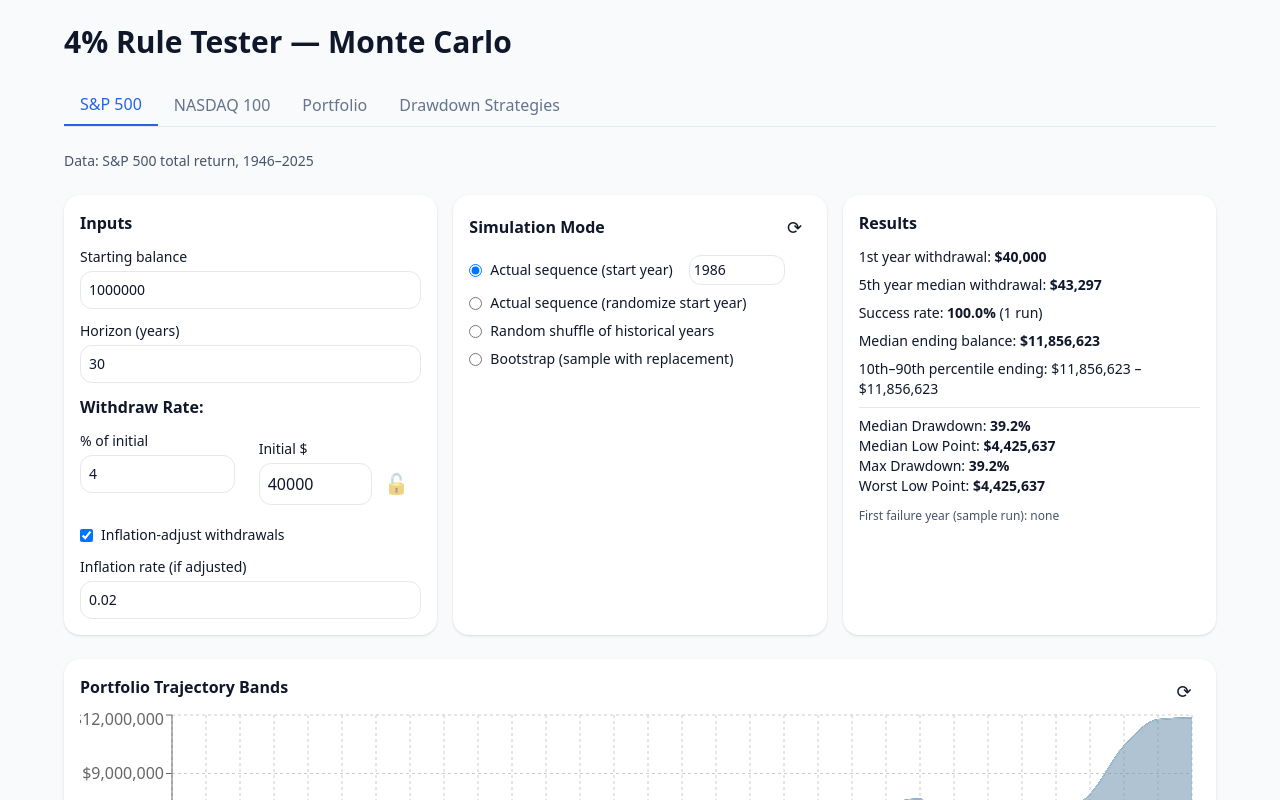
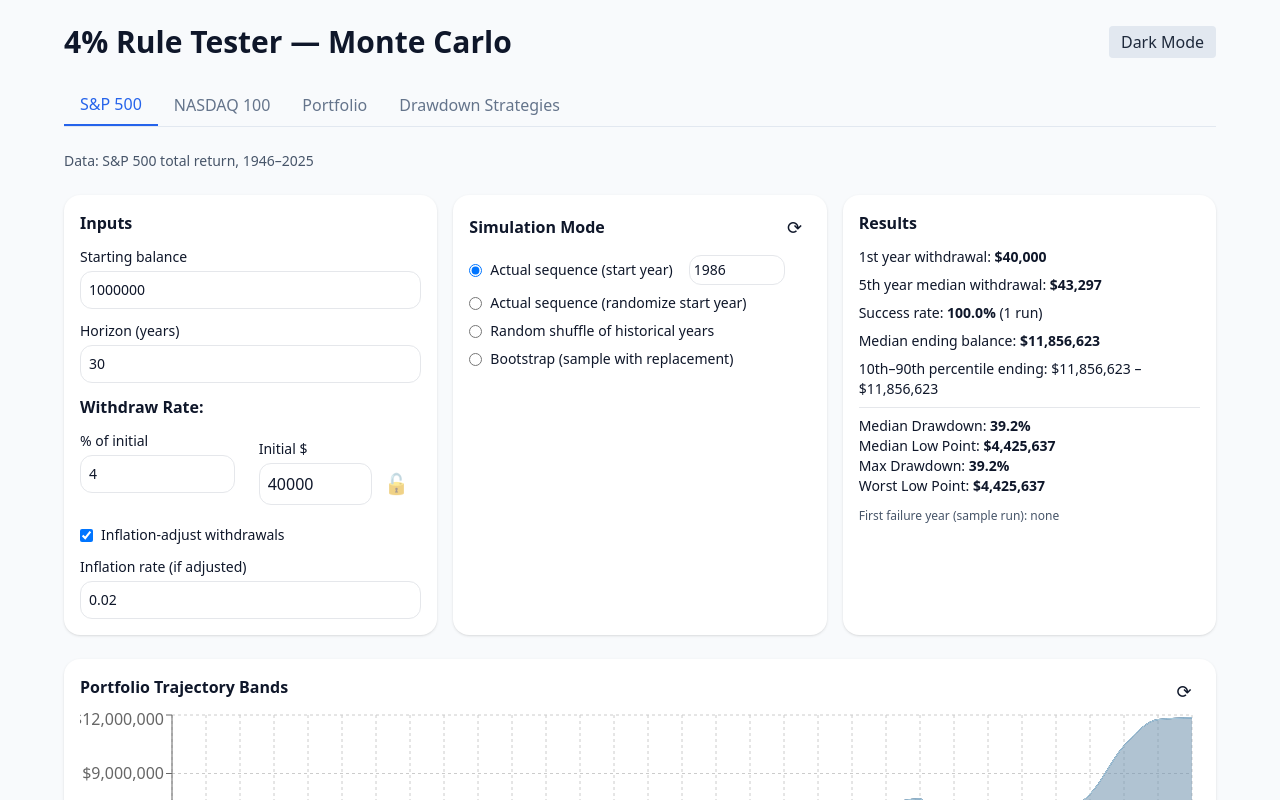
Before and after one commit to GodsMoon/bucket-retirement-calculator, a React (Vite) app: page / in a window 1280 px wide. Shown: the top 800 px of the page. Built offline with nearby package versions, Linux system fonts and the light colour scheme.

Commit message:
Add dark mode toggle and styling

```diff
--- a/src/App.tsx
+++ b/src/App.tsx
@@ -22,6 +22,7 @@ export type DrawdownStrategies =
 
 export default function App() {
   const round2 = (n: number) => Math.round(n * 100) / 100;
+  const [darkMode, setDarkMode] = useState(false);
   const [activeTab, setActiveTab] = useState<"sp500" | "nasdaq100" | "portfolio" | "drawdown">("sp500");
   const [cash, setCash] = useState(100_000);
   const [spy, setSpy] = useState(450_000);
@@ -40,6 +41,8 @@ export default function App() {
   const [seed, setSeed] = useState<number | "">("");
   const [refreshCounter, setRefreshCounter] = useState(0);
   const [startYear, setStartYear] = useState<number>(1986); // Default start year
+
+  const toggleDarkMode = () => setDarkMode((prev) => !prev);
 
   const handleParamChange = (param: string, value: string | number | boolean) => {
     switch (param) {
@@ -90,11 +93,18 @@ export default function App() {
   };
 
   return (
-    <div className="min-h-screen bg-slate-50 text-slate-900 p-6">
-      <div className="max-w-6xl mx-auto space-y-6">
-        <header className="flex items-center justify-between">
-          <h1 className="text-2xl md:text-3xl font-bold">4% Rule Tester — Monte Carlo</h1>
-        </header>
+    <div className={darkMode ? "dark" : ""}>
+      <div className="min-h-screen bg-slate-50 text-slate-900 dark:bg-slate-900 dark:text-slate-100 p-6">
+        <div className="max-w-6xl mx-auto space-y-6">
+          <header className="flex items-center justify-between">
+            <h1 className="text-2xl md:text-3xl font-bold">4% Rule Tester — Monte Carlo</h1>
+            <button
+              className="px-3 py-1 rounded bg-slate-200 text-slate-800 dark:bg-slate-700 dark:text-slate-100"
+              onClick={toggleDarkMode}
+            >
+              {darkMode ? "Light Mode" : "Dark Mode"}
+            </button>
+          </header>
 
         <TabNavigation
           activeTab={activeTab}
@@ -187,6 +197,7 @@ export default function App() {
             refreshCounter={refreshCounter}
           />
         )}
+        </div>
       </div>
     </div>
   );
--- a/src/components/TabNavigation.tsx
+++ b/src/components/TabNavigation.tsx
@@ -7,27 +7,35 @@ interface TabNavigationProps {
 
 const TabNavigation: React.FC<TabNavigationProps> = ({ activeTab, onTabChange }) => {
   return (
-    <div className="flex border-b border-slate-200 mb-6">
+    <div className="flex border-b border-slate-200 dark:border-slate-700 mb-6">
       <button
-        className={`px-4 py-2 font-medium ${activeTab === 'sp500' ? 'text-blue-600 border-b-2 border-blue-600' : 'text-slate-500 hover:text-slate-700'}`}
+        className={`px-4 py-2 font-medium ${activeTab === 'sp500'
+          ? 'text-blue-600 border-b-2 border-blue-600 dark:text-blue-400 dark:border-blue-400'
+          : 'text-slate-500 hover:text-slate-700 dark:text-slate-400 dark:hover:text-slate-200'}`}
         onClick={() => onTabChange('sp500')}
       >
         S&P 500
       </button>
       <button
-        className={`px-4 py-2 font-medium ${activeTab === 'nasdaq100' ? 'text-blue-600 border-b-2 border-blue-600' : 'text-slate-500 hover:text-slate-700'}`}
+        className={`px-4 py-2 font-medium ${activeTab === 'nasdaq100'
+          ? 'text-blue-600 border-b-2 border-blue-600 dark:text-blue-400 dark:border-blue-400'
+          : 'text-slate-500 hover:text-slate-700 dark:text-slate-400 dark:hover:text-slate-200'}`}
         onClick={() => onTabChange('nasdaq100')}
       >
         NASDAQ 100
       </button>
       <button
-        className={`px-4 py-2 font-medium ${activeTab === 'portfolio' ? 'text-blue-600 border-b-2 border-blue-600' : 'text-slate-500 hover:text-slate-700'}`}
+        className={`px-4 py-2 font-medium ${activeTab === 'portfolio'
+          ? 'text-blue-600 border-b-2 border-blue-600 dark:text-blue-400 dark:border-blue-400'
+          : 'text-slate-500 hover:text-slate-700 dark:text-slate-400 dark:hover:text-slate-200'}`}
         onClick={() => onTabChange('portfolio')}
       >
         Portfolio
       </button>
       <button
-        className={`px-4 py-2 font-medium ${activeTab === 'drawdown' ? 'text-blue-600 border-b-2 border-blue-600' : 'text-slate-500 hover:text-slate-700'}`}
+        className={`px-4 py-2 font-medium ${activeTab === 'drawdown'
+          ? 'text-blue-600 border-b-2 border-blue-600 dark:text-blue-400 dark:border-blue-400'
+          : 'text-slate-500 hover:text-slate-700 dark:text-slate-400 dark:hover:text-slate-200'}`}
         onClick={() => onTabChange('drawdown')}
       >
         Drawdown Strategies
--- a/src/index.css
+++ b/src/index.css
@@ -3,4 +3,4 @@
 @tailwind utilities;
 
 /* optional sanity check: this will make the page obvious if Tailwind compiled */
-body { @apply bg-slate-100 text-slate-900; }
+body { @apply bg-slate-100 text-slate-900 dark:bg-slate-900 dark:text-slate-100; }
--- a/tailwind.config.cjs
+++ b/tailwind.config.cjs
@@ -1,5 +1,6 @@
 /** @type {import('tailwindcss').Config} */
 module.exports = {
+  darkMode: "class",
   content: ["./index.html", "./src/**/*.{js,ts,jsx,tsx}"],
   theme: { extend: {} },
   plugins: [],
```
